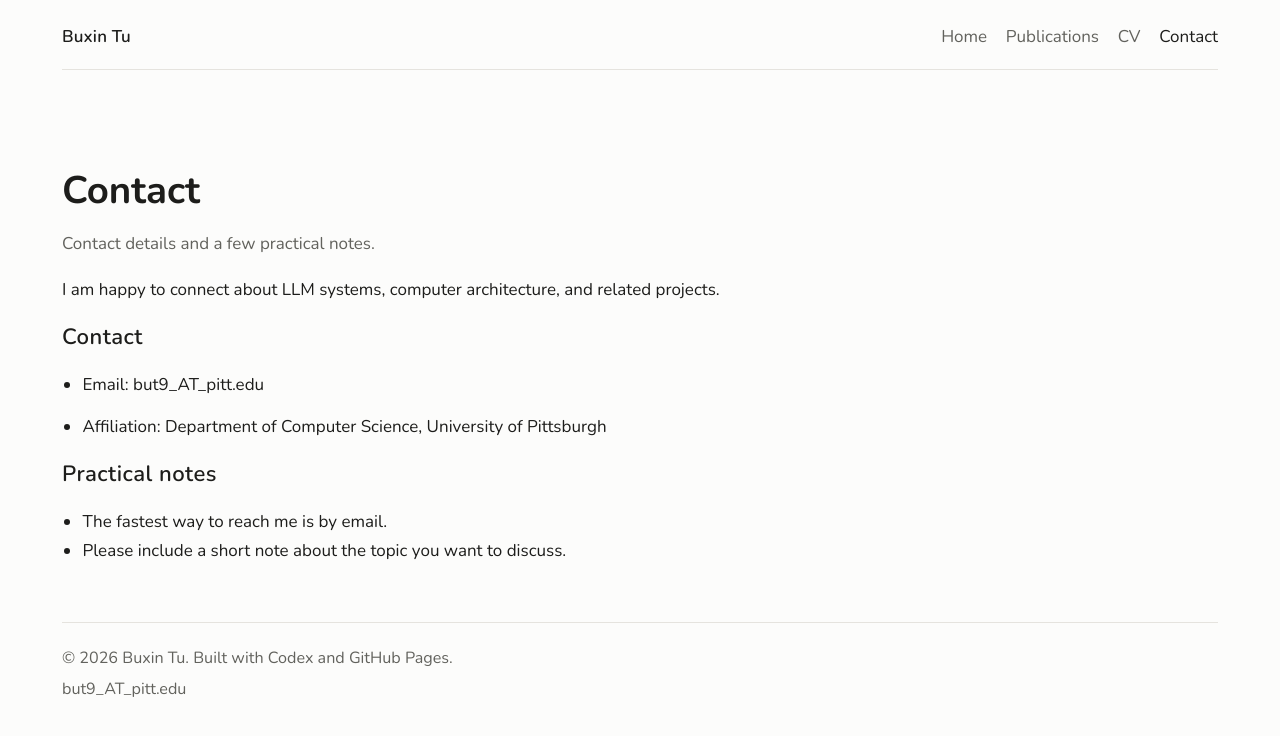
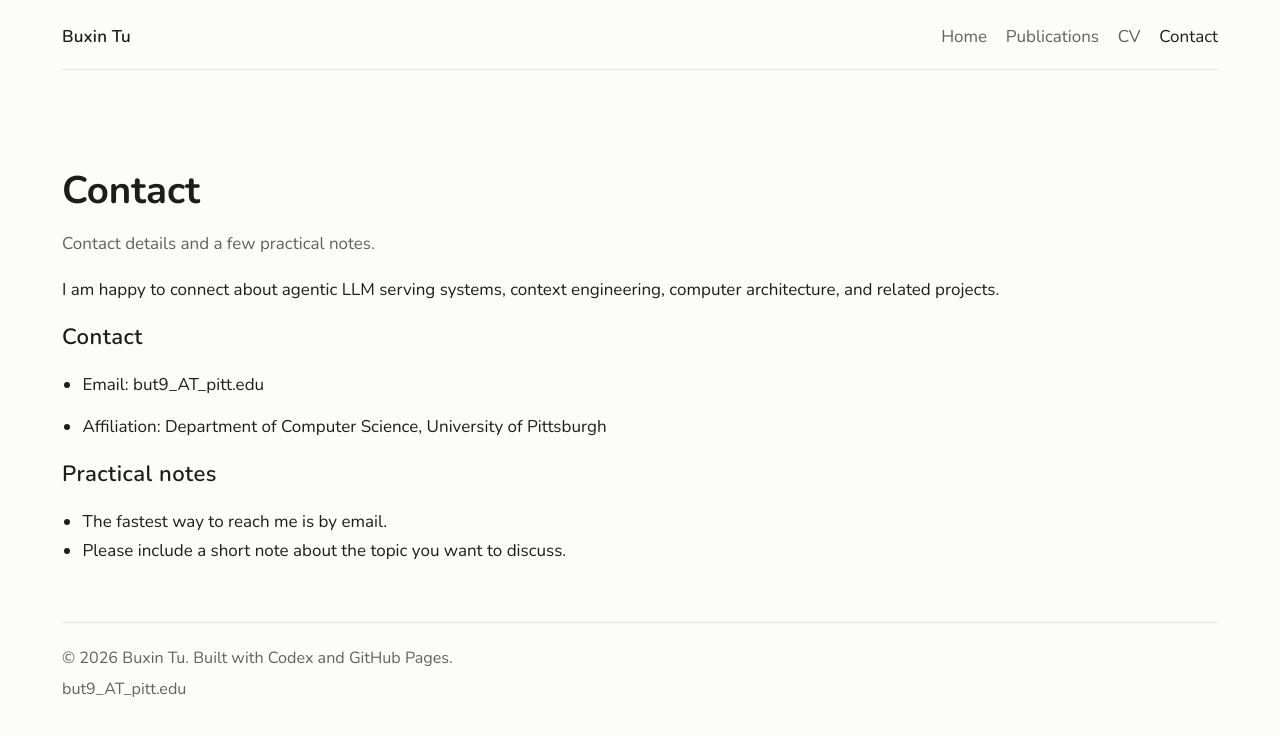
Before and after one commit to tubuxinnb/tubuxinnb.github.io, a Jekyll site: the page built from contact.md, in a window 1280 px wide. Shown: the top 736 px of the page. Built offline with Jekyll 4.4.1, drawn with Linux system fonts in a browser that asks for light colours.

Commit message:
Add a one-sentence M.S. background to About
Bring back the USTC M.S. as a single sentence (advisor and computer
architecture focus), and list the current research areas on the
Contact page.

Co-Authored-By: Claude Opus 5.5 <noreply@anthropic.com>
Claude-Session: https://claude.ai/code/session_0121bAi3qDqbvqJCRHrtAUQF

```diff
--- a/contact.md
+++ b/contact.md
@@ -3,7 +3,7 @@ title: Contact
 intro: "Contact details and a few practical notes."
 ---
 
-I am happy to connect about LLM systems, computer architecture, and related projects.
+I am happy to connect about agentic LLM serving systems, context engineering, computer architecture, and related projects.
 
 ## Contact
 
```
Also changed, not shown: index.md (+1 -0 lines).
